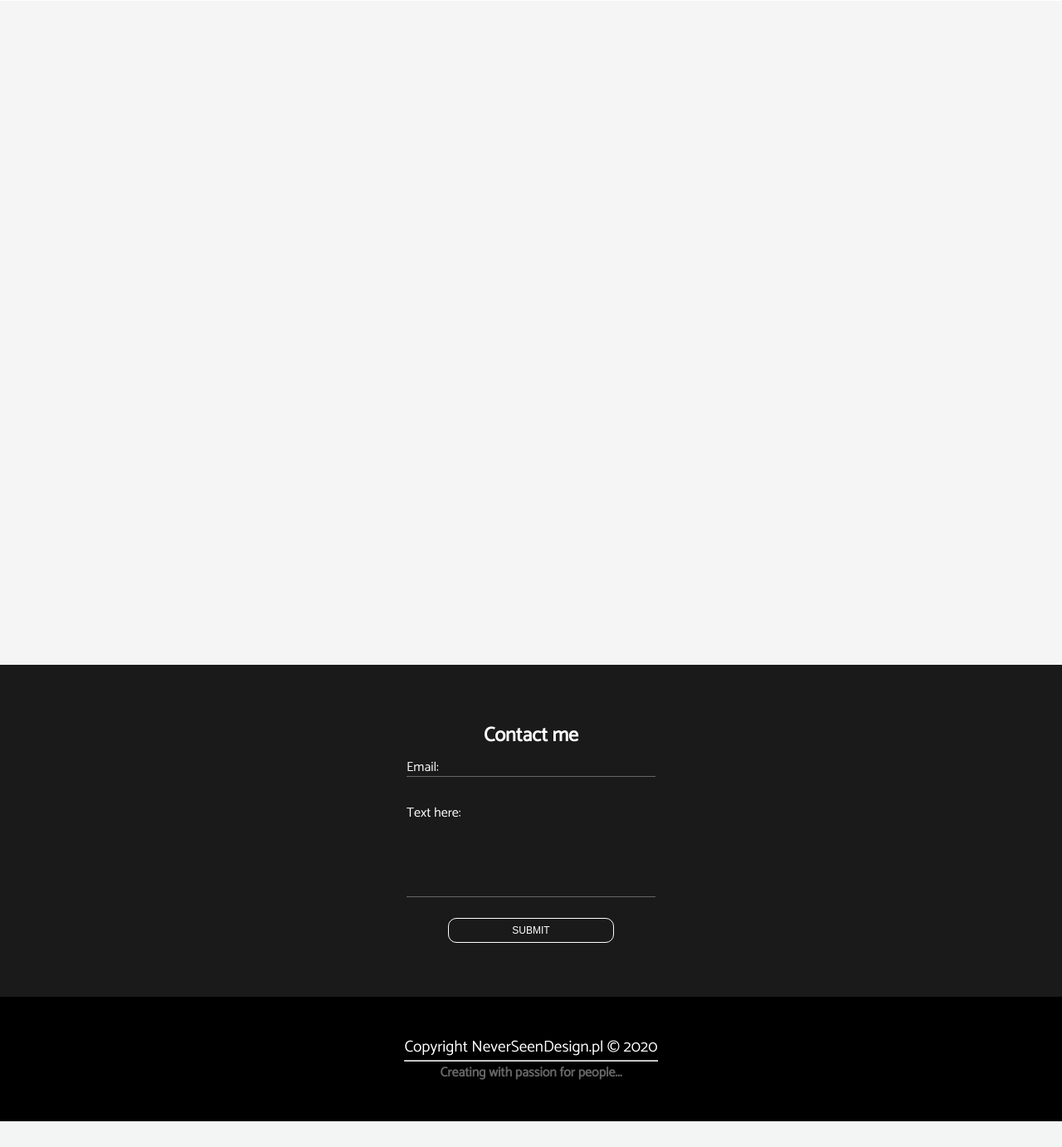
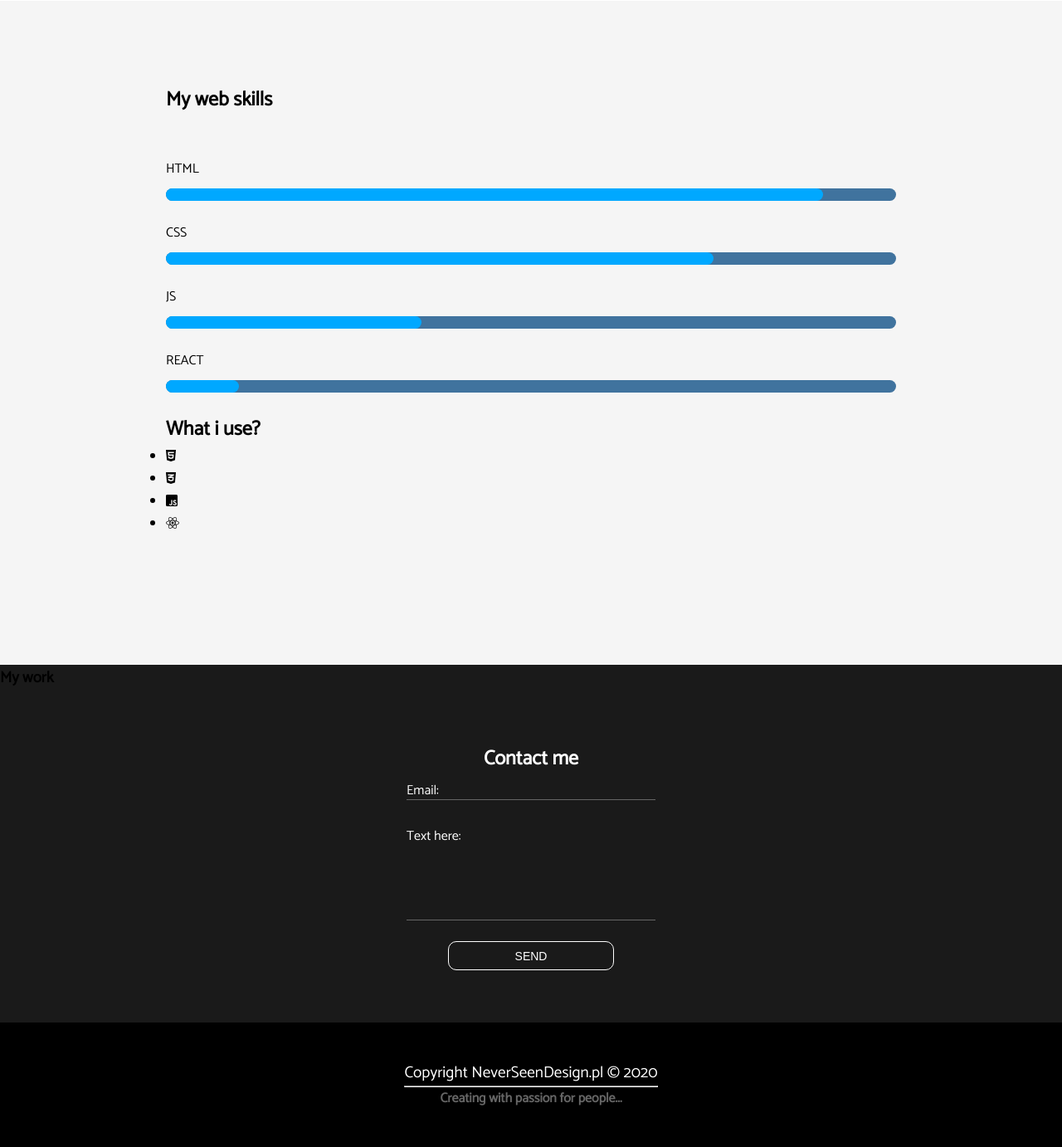
Before and after one commit to NeverSeenLife/NeverSeenLife.github.io, a PHP site: page / in a window 1280 px wide. Shown: the part 1233-2615 px from the top of the page at 83% size. Before the commit the page ends 2584 px from the top, so only its background shows below. Run offline with PHP 8.4, Linux system fonts and the light colour scheme; some libraries are stand-ins or nearby versions.

Commit message:
update
t

```diff
--- a/index.html
+++ b/index.html
@@ -71,18 +71,13 @@
     </nav>
 
     <header class="heading">
-        <h1 class="main_heading_text">Front End Developer<span class="ani">_</span></h1>
-        <h3 class="sec_text ">I create webistes with love</h3>
-        <button class="btn_1">CHECK ME</button>
+        <h1 data-aos="fade-up" class="main_heading_text">Front End Developer<span class="ani">_</span></h1>
+        <h3 data-aos="fade-down" class="sec_text pulse">I create webistes with love</h3 data-aos="fade-left">
+        <button onclick="location.href='#about'" class="btn_1" data-aos="fade-left">CHECK ME</button>
 
         <a href="#about" class="arrowHref"><i class="fas fa-angle-double-down arrow"></i></a>
 
     </header>
-
-    <section>
-
-
-    </section>
 
     <article class="main">
 
@@ -90,8 +85,11 @@
 
             <h2 class="name" data-aos="fade-up"><b>Hi</b>, my name is Adrian</h2>
 
-            <p class="my_desc" data-aos="fade-up">When i was 10 years old i saw my uncle creating a pretty website about his MU online serwer
-                Lorem ipsum dolor sit amet consectetur adipisicing elit. Nesciunt repellat nostrum laborum alias qui. Doloribus, obcaecati repellendus nam saepe, eos excepturi dolor delectus fugiat vitae consectetur dolorem qui praesentium in.
+            <p class="my_desc" data-aos="fade-up">When i was 10 years old i saw my uncle creating a pretty website about
+                his MU online serwer
+                Lorem ipsum dolor sit amet consectetur adipisicing elit. Nesciunt repellat nostrum laborum alias qui.
+                Doloribus, obcaecati repellendus nam saepe, eos excepturi dolor delectus fugiat vitae consectetur
+                dolorem qui praesentium in.
                 Thats why I started everything
             </p>
 
@@ -99,30 +97,65 @@
 
         <div class="main_content_projects" id="projects">
 
+            <div class="contaienr_skills" data-aos="fade-down">
+                <h1>My web skills</h1>
+                <ul class="skill_list">
+                    <li class="skill_lists html">HTML</li>
+                    <li class="skill_lists css">CSS</li>
+                    <li class="skill_lists js">JS</li>
+                    <li class="skill_lists react">REACT</li>
+                </ul>
+            </div>
+
+            <div class="what_i_use">
+
+                <h1>What i use?</h1>
+
+                <ul>
+                    <li> <i class="fab fa-html5"></i></li>
+                    <li> <i class="fab fa-css3-alt"></i></li>
+                    <li> <i class="fab fa-js-square"></i></li>
+                    <li> <i class="fab fa-react"></i></li>
+                </ul>
+
+            </div>
+
+
+
         </div>
 
+        <section class="projects">
+
+            <div class="my_recent_projects" data-aos="fade-down">
+                <h1>My work</h1>
+
+
+            </div>
+
+        </section>
 
         <div class="contact_form" id="contact" data-aos="flip-up">
 
             <h1>Contact me</h1>
 
             <form action="#" method="post" class="contact">
-               <div class="container_email">
-                <input type="text" class="contact_email" name="email" placeholder=" ">
+                <div class="container_email">
+                    <input type="text" class="contact_email" name="email" placeholder=" ">
                     <label for="contact_email">Email:</label>
-                        </div>
+                </div>
                 <div class="container_text">
-                <textarea class="contact_textarea" placeholder=" "></textarea>
+                    <textarea class="contact_textarea" placeholder=" "></textarea>
                     <label for="contact_textarea">Text here:</label>
                 </div>
 
-                <input type="submit" class="contact_send">
+                <input type="submit" value="SEND" class="contact_send">
             </form>
 
         </div>
 
 
     </article>
+
 
     <footer class="footer" id="bottom">
 
--- a/style.css
+++ b/style.css
@@ -196,40 +196,105 @@ body,html {
     flex-direction: column;
 }
 
-.project1 {
-    display: flex;
-    flex-direction: row;
-    background-color: white;
-    overflow: hidden;
-    border-radius: 10px;
-    box-shadow: 0 0 3px .5px #dfdfdf;
-    margin-bottom: 250px;
+.container_skills{
+    width: 500px;
+    padding: 20px;
+    margin: 50px auto 0;
 }
 
-.project_img {
-    display: flex;
-    justify-content: center;
-    align-items: center;
-    width: 400px;
-    height: 250px;
+.skill_lists{
+    position: relative;
+    font-weight: 500;
+    text-transform: uppercase;
+    list-style-type: none;
+    margin: 50px 0;
 }
 
-.project_heading {
-    font-size: 3rem;
-    padding: 30px;
+.skill_lists::before{
+    content: "";
+    position: absolute;
+    top: calc(100% + 10px);
+    left: 0;
+    width: 100%;
+    height: 15px;
+    background-color: #40739e;
+    border-radius: 1000px;
 }
 
 
-
-.projects_photo {
-    object-fit: cover;
-    width: 300px;
-    height: 150px;
+.skill_lists::after{
+    content: "";
+    position: absolute;
+    top: calc(100% + 10px);
+    left: 0;
+    width: 0;
+    height: 15px;
+    background-color: #00a8ff;
+    border-radius: 1000px;
 }
 
+.skill_lists.html:after{
+    animation: skill-html 3s forwards ease;
+}
 
+@keyframes skill-html{
+    to{
+        width: 90%;
+    }
+}
 
+.skill_lists.css:after{
+    animation: skill-css 3s forwards ease;
+}
 
+@keyframes skill-css{
+    to{
+        width: 75%;
+    }
+}
+
+.skill_lists.js:after{
+    animation: skill-js 3s forwards ease;
+}
+
+@keyframes skill-js{
+    to{
+        width: 35%;
+    }
+}
+
+.skill_lists.react:after{
+    animation: skill-react 3s forwards ease;
+}
+
+@keyframes skill-react{
+    to{
+        width: 10%;
+    }
+}
+
+.pulse:hover {
+    -webkit-animation-name: pulse;
+    animation: pulse 1.5s infinite;
+    cursor: default;
+  }
+
+@keyframes pulse {
+    from {
+      -webkit-transform: scale3d(1, 1, 1);
+      transform: scale3d(1, 1, 1);
+    }
+
+    50% {
+      -webkit-transform: scale3d(1.05, 1.05, 1.05);
+      transform: scale3d(1.05, 1.05, 1.05);
+    }
+
+    to {
+      -webkit-transform: scale3d(1, 1, 1);
+      transform: scale3d(1, 1, 1);
+    }
+  }
 
 
 .contact_form {
@@ -307,14 +372,14 @@ input:invalid {
 
 .contact_send{
     width: 200px;
-    height: 30px;
+    height: 35px;
     color: white;
     background: transparent;
-    border: 1px solid;
+    border: 1px solid #ffffff;
     border-radius: 10px;
     text-transform: uppercase;
     font-family: fantasy;
-    font-size: 12px;
+    font-size: 14px;
     transition: all .7s ease-in-out;
 }
 .contact_send:hover{
```
Also changed, not shown: js/plugin.js (line endings or trailing spaces).
